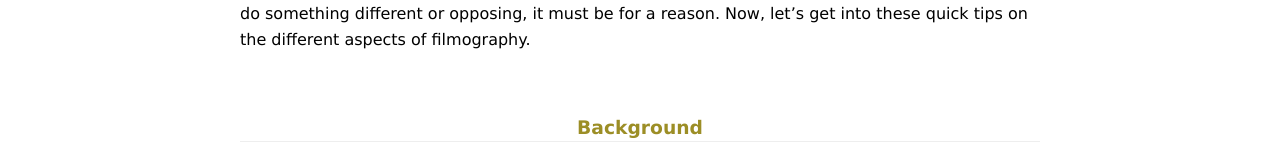
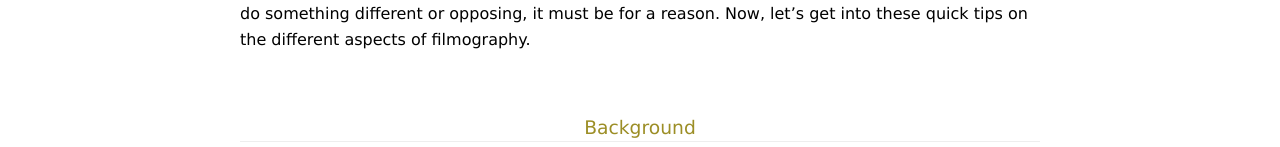
Before and after one commit to chinanuokum/chinanuokum.github.io, a plain HTML site: page dig-knowledge/filmography/index.html in a window 1280 px wide. Shown: the part 653-800 px from the top of the page. Drawn offline with Linux system fonts and the light colour scheme; a web font is replaced by a local one.

Commit message:
Update overall-style.css

```diff
--- a/overall-style.css
+++ b/overall-style.css
@@ -78,7 +78,7 @@ body {
 .content-notes {
     margin: 0 0 40px 0;
 }
-.content-notes header {
+.content-notes h3 {
     font-weight: 200;
     color: var(--colour-3);
 }
```
